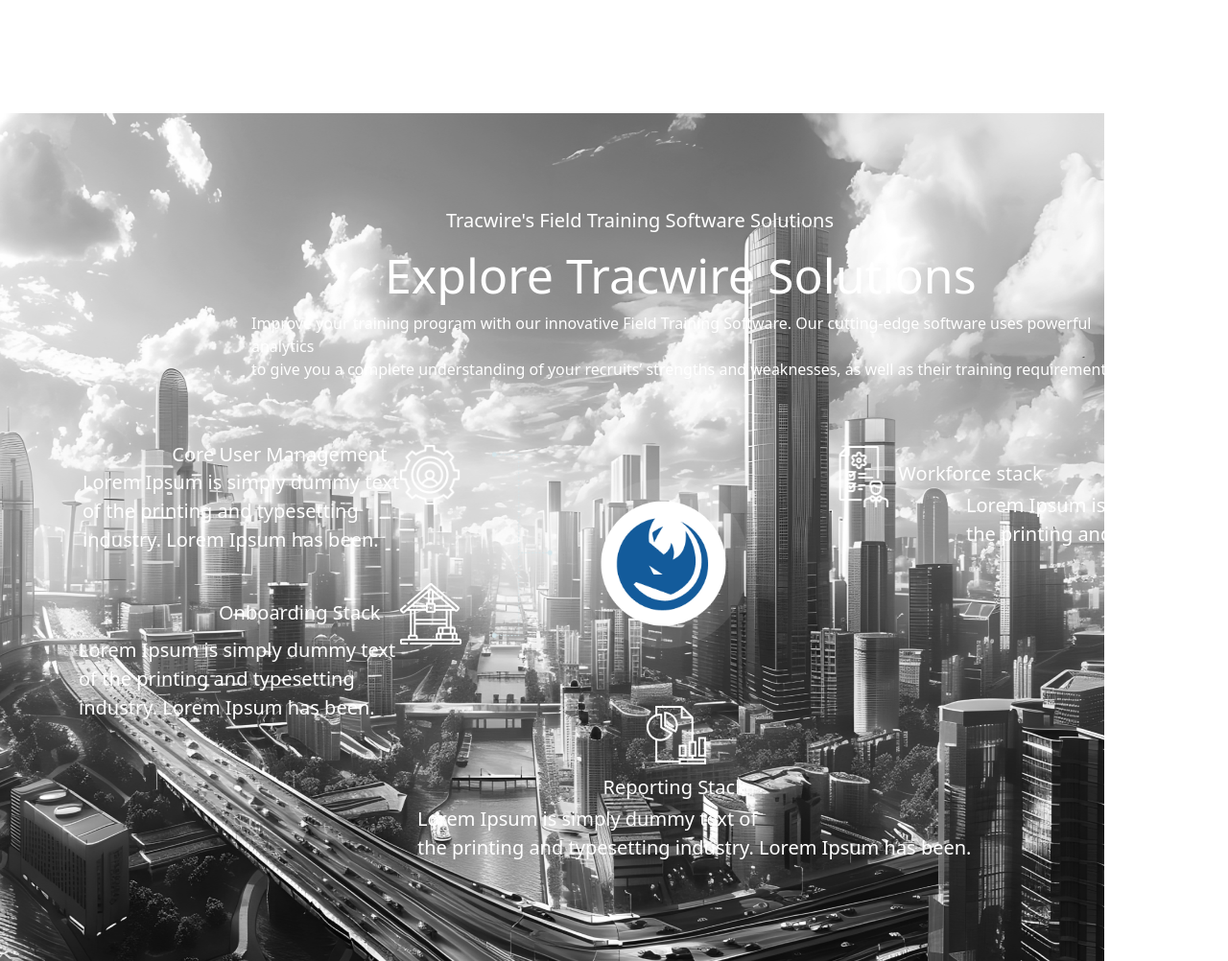
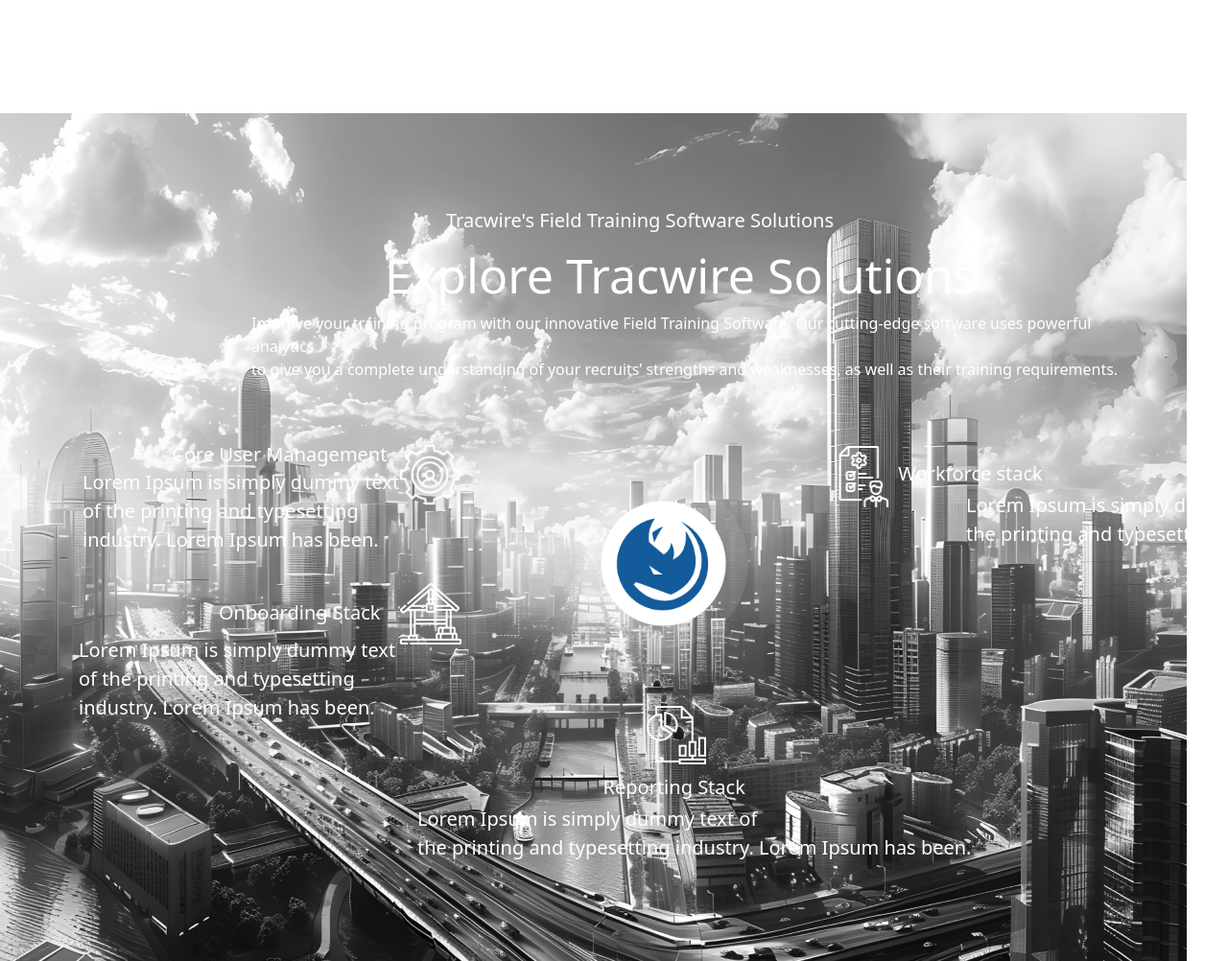
Before and after one commit to SauG-18101993/trackwire, a plain HTML site: page index.html in a window 1280 px wide. Shown: the part 1417-2419 px from the top of the page at 96% size. Drawn offline with nearby package versions, Linux system fonts and the light colour scheme.

Commit message:
third commit

```diff
--- a/css/style.css
+++ b/css/style.css
@@ -79,7 +79,7 @@
 .img_7{
     width:1686px;
     height:884px;
-    margin-left:-211px;
+    margin-left:-125px;
 }
 .sec_9{
     margin-top:300px;
```
